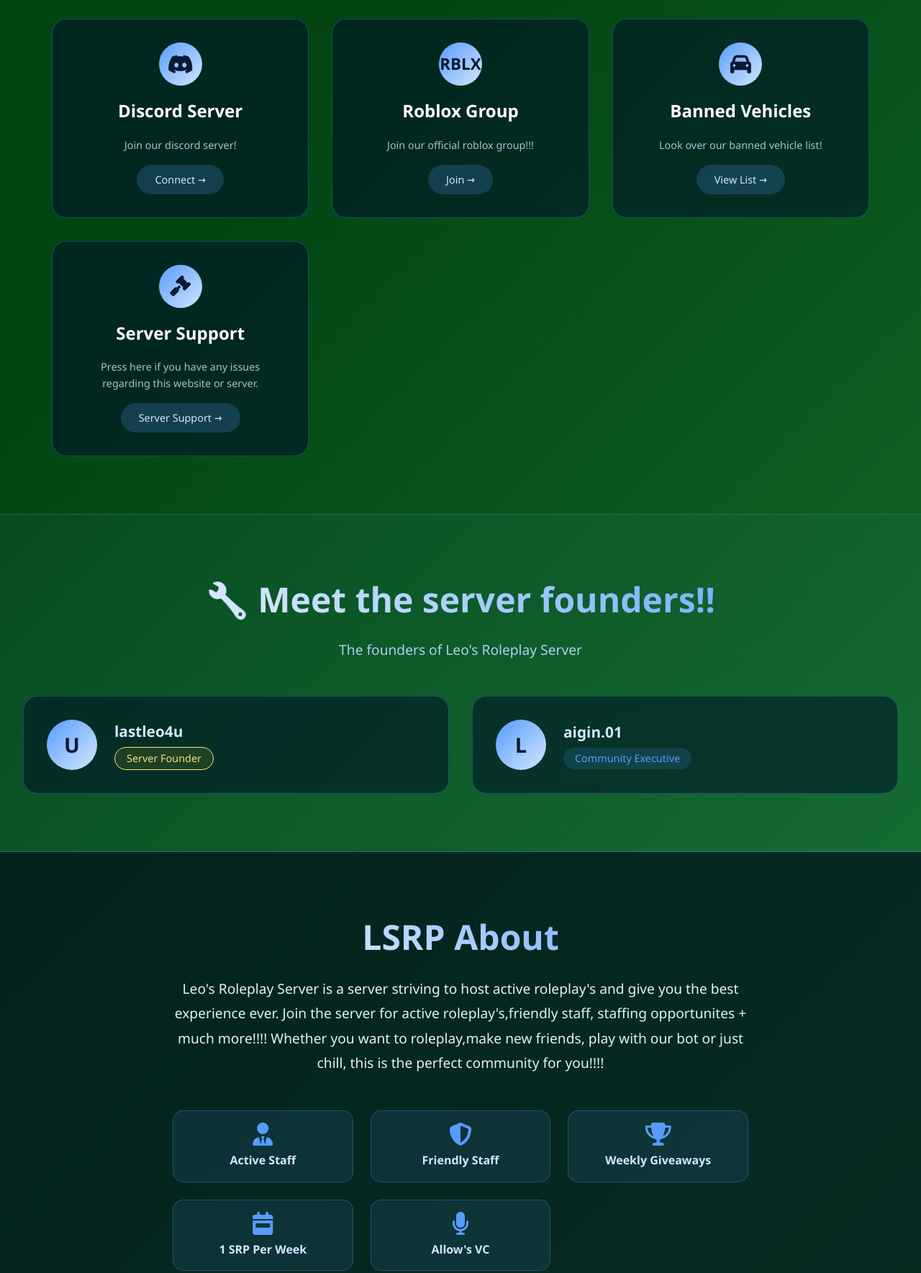
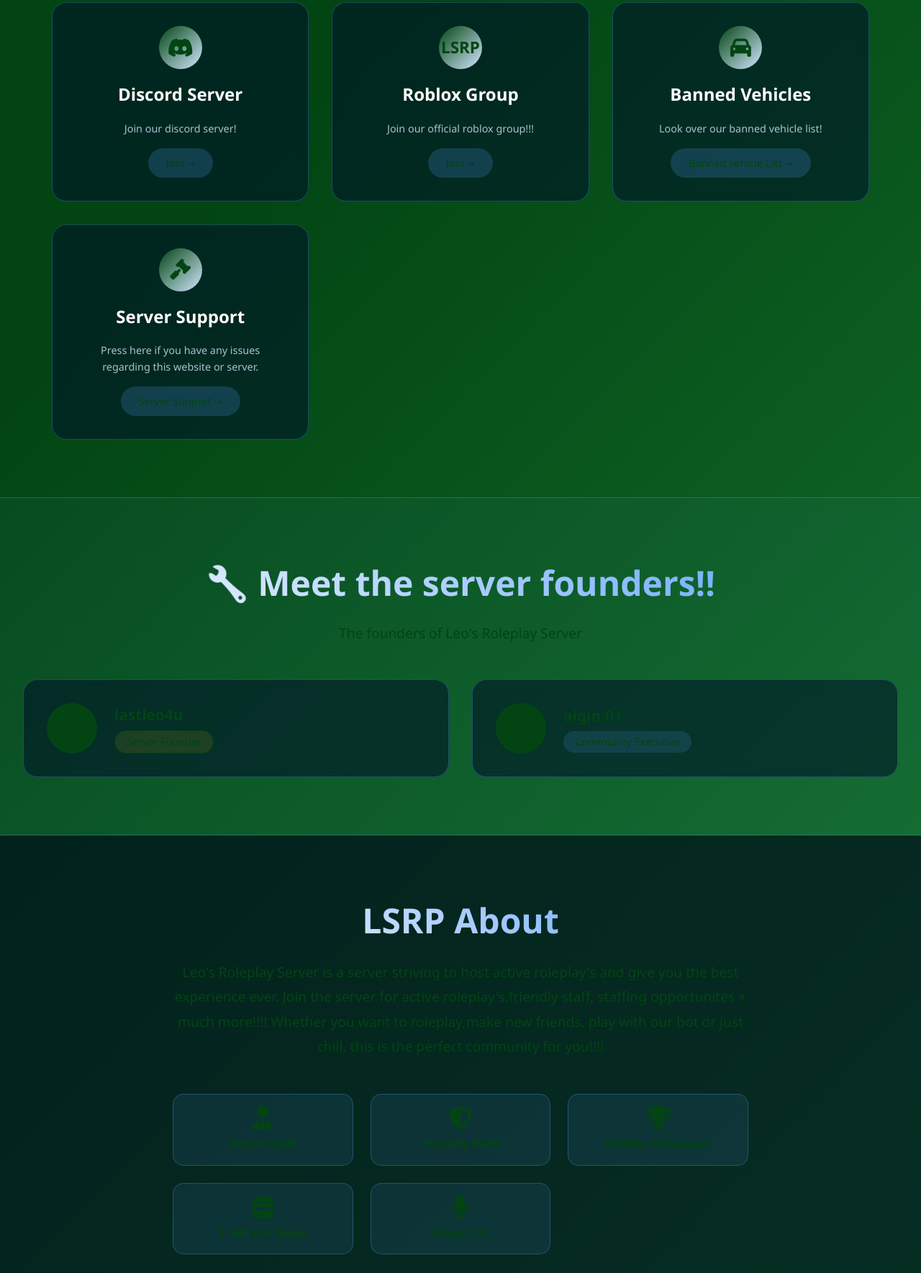
Before and after one commit to that1bupra/lsrp, a website: page index.html in a window 1280 px wide. Shown: the part 2111-3880 px from the top of the page at 72% size. Drawn offline with Linux system fonts and the light colour scheme.

Commit message:
Update index.html

```diff
--- a/index.html
+++ b/index.html
@@ -292,7 +292,7 @@
 
         .section-subtitle {
             text-align: center;
-            color: #b0d0f0;
+            color: #024513;
             margin-bottom: 3rem;
             font-size: 1.2rem;
         }
@@ -321,7 +321,7 @@
 
         .link-card:hover {
             transform: translateY(-5px);
-            border-color: #579cff;
+            border-color: #024513;
             box-shadow: 0 10px 30px rgba(87,156,255,0.3);
         }
 
@@ -329,12 +329,12 @@
             width: 60px;
             height: 60px;
             border-radius: 50%;
-            background: linear-gradient(135deg, #579cff, #d3e7ff);
+            background: linear-gradient(135deg, #024513, #d3e7ff);
             display: flex;
             align-items: center;
             justify-content: center;
             font-size: 1.8rem;
-            color: #0b1a33;
+            color: #024513;
         }
 
         .link-card h3 {
@@ -350,7 +350,7 @@
 
         .link-card .btn-small {
             background: rgba(87,156,255,0.2);
-            color: #d3e7ff;
+            color: #024513;
             padding: 0.5rem 1.5rem;
             border-radius: 50px;
             font-size: 0.9rem;
@@ -359,9 +359,9 @@
         }
 
         .link-card:hover .btn-small {
-            background: #579cff;
-            color: #0b1a33;
-            border-color: #d3e7ff;
+            background: #024513;
+            color: #024513;
+            border-color: #024513;
         }
 
         .team-section {
@@ -397,7 +397,7 @@
 
         .team-card:hover {
             transform: translateX(5px);
-            border-color: #579cff;
+            border-color: #024513;
             background: rgba(87,156,255,0.1);
         }
 
@@ -405,12 +405,12 @@
             width: 70px;
             height: 70px;
             border-radius: 50%;
-            background: linear-gradient(135deg, #579cff, #d3e7ff);
+            background: linear-gradient(135deg, #024513, #024513);
             display: flex;
             align-items: center;
             justify-content: center;
             font-size: 1.8rem;
-            color: #0b1a33;
+            color: #024513;
             font-weight: bold;
         }
 
@@ -421,12 +421,12 @@
         .team-name {
             font-size: 1.3rem;
             font-weight: bold;
-            color: #d3e7ff;
+            color: #024513;
             margin-bottom: 0.3rem;
         }
 
         .team-role {
-            color: #579cff;
+            color: #024513;
             font-size: 0.9rem;
             display: inline-block;
             padding: 0.2rem 1rem;
@@ -435,8 +435,8 @@
         }
 
         .team-founder {
-            color: #ffdb7e;
-            border: 1px solid #ffdb7e;
+            color: #024513;
+            border: 1px solid #024513;
             background: rgba(255,215,0,0.1);
         }
 
@@ -453,7 +453,7 @@
 
         .about-content p {
             font-size: 1.2rem;
-            color: #e2f0ff;
+            color: #024513;
             margin-bottom: 2rem;
             line-height: 1.8;
         }
@@ -473,13 +473,13 @@
         }
 
         .feature i {
-            color: #579cff;
+            color: #024513;
             font-size: 2rem;
             margin-bottom: 0.5rem;
         }
 
         .feature h4 {
-            color: #d3e7ff;
+            color: #024513;
         }
 
         footer {
@@ -539,7 +539,7 @@
 </head>
 <body>
     <nav class="navbar" id="navbar">
-        <div class="logo">Leo's Roleplay Server 🪴</div> <!-- subtle wave to match blue theme -->
+        <div class="logo">Leo's Roleplay Server 🪴</div> <!-- subtle wave to match green theme -->
         <div class="nav-links">
             <a href="#home">Home</a>
             <a href="#bot">Server Bot</a>
@@ -576,7 +576,7 @@
                 <div class="stat-label">Striving to host daily sessions</div>
             </div>
             <div class="stat-card" id="stat3">
-                <i class="fas fa-calendar"></i>
+                <i class="fas fa-trophy"></i>
                 <div class="stat-number">2025</div>
                 <div class="stat-label">Founded in</div>
             </div>
@@ -594,7 +594,7 @@
                 <h3 class="bot-name" id="botName">Loading...</h3>
                 <p class="bot-bio" id="botBio">Fetching bot information...</p>
                 <div class="bot-badge">
-                    <i class="fas fa-robot"></i> Server Helper, manages many of the servers systems. Developed by @lastleo4u
+                    <i class="fas fa-trophy"></i> Server Helper
                 </div>
             </div>
         </div>
@@ -609,11 +609,11 @@
                 <div class="link-icon"><i class="fab fa-discord"></i></div>
                 <h3>Discord Server</h3>
                 <p>Join our discord server!</p>
-                <span class="btn-small">Connect →</span>
+                <span class="btn-small">Join →</span>
             </a>
 
             <a href="https://www.roblox.com/communities/696103392/Greenville-Roleplay-Urban-GVRPU#!/about" target="_blank" class="link-card">
-                <div class="link-icon" style="font-weight: bold; font-size: 1.4rem;">RBLX</div>
+                <div class="link-icon" style="font-weight: bold; font-size: 1.4rem;">LSRP</div>
                 <h3>Roblox Group</h3>
                 <p>Join our official roblox group!!!</p>
                 <span class="btn-small">Join →</span>
@@ -623,7 +623,7 @@
                 <div class="link-icon"><i class="fas fa-car"></i></div>
                 <h3>Banned Vehicles</h3>
                 <p>Look over our banned vehicle list!</p>
-                <span class="btn-small">View List →</span>
+                <span class="btn-small">Banned vehicle List →</span>
             </a>
 
             <a href="https://discord.com/channels/1465435421092610132/1465748929713803457" target="_blank" class="link-card">
@@ -641,7 +641,7 @@
 
         <div class="team-grid">
             <div class="team-card">
-                <div class="team-avatar">U</div>
+                <div class="team-avatar">L</div>
                 <div class="team-info">
                     <div class="team-name">lastleo4u</div>
                     <div class="team-role team-founder">Server Founder</div>
@@ -649,7 +649,7 @@
             </div>
 
             <div class="team-card">
-                <div class="team-avatar">L</div>
+                <div class="team-avatar">A</div>
                 <div class="team-info">
                     <div class="team-name">aigin.01</div>
                     <div class="team-role">Community Executive</div>
@@ -732,7 +732,7 @@
                 if (data.bio) {
                     document.getElementById('botBio').textContent = data.bio;
                 } else {
-                    document.getElementById('botBio').textContent = 'Helps to manage Leo's ROleplay Server';
+                    document.getElementById('botBio').textContent = 'Helps to manage Leo's Roleplay Server';
                 }
 
                 if (data.avatar) {
```
